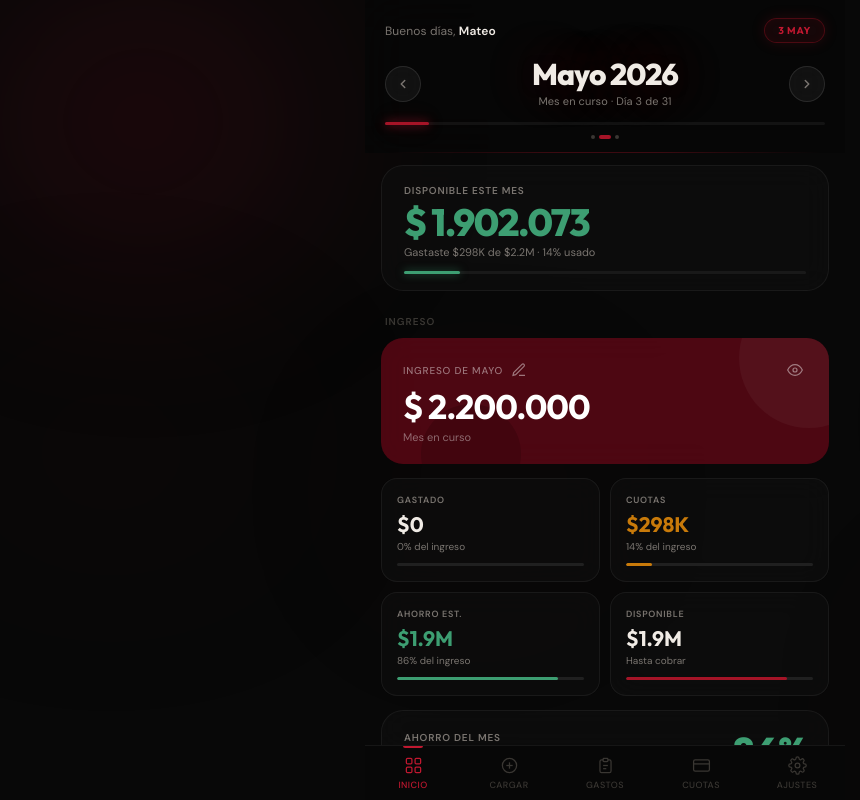
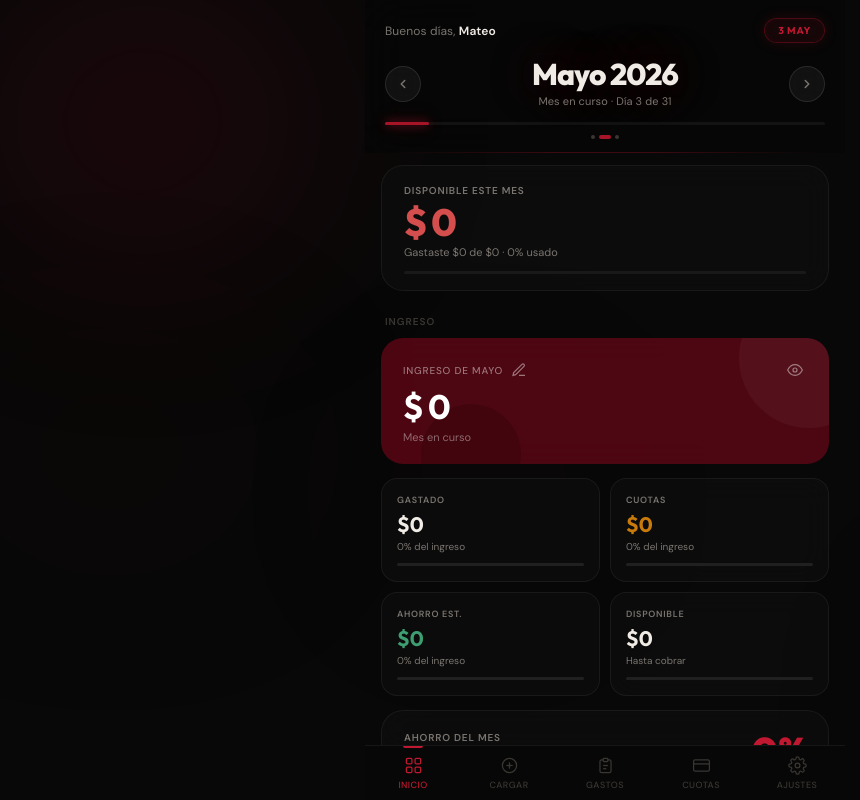
Before and after one commit to 14mateopiccardi14-boop/appfinanzas, a plain HTML site: page index.html in a window 1280 px wide. Shown: the whole page, without its empty margins (35-895 px from the left). Drawn offline with nearby package versions, Linux system fonts and the light colour scheme.

Commit message:
quitar datos sensibles antes de hacer repo publico

```diff
--- a/index.html
+++ b/index.html
@@ -749,7 +749,7 @@ body{max-width:480px;margin:0 auto;display:flex;flex-direction:column;overflow:h
         <div class="set-title">Finanzas</div>
         <div class="set-row"><div><div class="sr-lbl">Ingreso base</div><div class="sr-sub">Valor por defecto en pesos</div></div><input type="number" class="sr-in" id="cfgInc" placeholder="2200000"></div>
         <div class="set-row"><div><div class="sr-lbl">Meta de ahorro</div><div class="sr-sub">% del ingreso</div></div><input type="number" class="sr-in" id="cfgGoal" placeholder="60" min="1" max="99"></div>
-        <div class="set-row"><div><div class="sr-lbl">Cuotas fijas del mes</div><div class="sr-sub">Monto total comprometido</div></div><input type="number" class="sr-in" id="cfgCuotas" placeholder="439428"></div>
+        <div class="set-row"><div><div class="sr-lbl">Cuotas fijas del mes</div><div class="sr-sub">Monto total comprometido</div></div><input type="number" class="sr-in" id="cfgCuotas" placeholder="0"></div>
         <div class="set-row"><div><div class="sr-lbl">Gasto previo al registro</div><div class="sr-sub" id="previoSub">Gastos del mes antes de usar la app</div></div><input type="number" class="sr-in" id="cfgPrevio" placeholder="0"></div>
         <div class="set-row"><div><div class="sr-lbl">Moneda principal</div><div class="sr-sub">Para mostrar totales</div></div>
           <select class="sr-in" id="cfgCurrency" style="width:130px;text-align:left;font-family:var(--dm);font-size:13px;">
@@ -833,14 +833,14 @@ body{max-width:480px;margin:0 auto;display:flex;flex-direction:column;overflow:h
 // ═══ CONFIGURATION ═══
 const APP_CONFIG={
   user:{name:'Mateo'},
-  defaults:{income:2200000,savingsGoal:60,locale:'es-AR',currency:'ARS'},
+  defaults:{income:0,savingsGoal:60,locale:'es-AR',currency:'ARS'},
   thresholds:{spendDanger:0.40,spendWarn:0.25,budgetAlert:0.80},
   currencies:{
     ARS:{symbol:'$',locale:'es-AR',digits:0},
     USD:{symbol:'US$',locale:'en-US',digits:2}
   },
   categories:[
-    {name:'Cuotas tarjetas',emoji:'\u{1F4B3}',color:'#c07808',budget:439428,
+    {name:'Cuotas tarjetas',emoji:'\u{1F4B3}',color:'#c07808',budget:0,
      kw:['cuota','tarjeta','visa','mastercard','resumen']},
     {name:'Ropa / compras online',emoji:'\u{1F455}',color:'#c44040',budget:50000,
      kw:['ropa','zapatilla','remera','buzo','campera','adidas','puma','nike','umbro','jean','pantalon','calzado','indumentaria','meli','mercadolibre','dexter','tienda']},
@@ -1701,37 +1701,7 @@ g('fDesc').addEventListener('keydown',function(e){
   if(e.key==='Enter'){e.preventDefault();clearTimeout(_iTimer);doInterpret();}
 });
 
-// ═══ MIGRATION ═══
-(function(){
-  var k='txs:2026-04';
-  var txs=JSON.parse(localStorage.getItem(k)||'[]');
-  var seed=txs.find(function(t){return t.id==='seed-abril';});
-  if(seed){
-    if(!localStorage.getItem('cfg:previo:2026-04'))
-      localStorage.setItem('cfg:previo:2026-04',JSON.stringify(seed.monto));
-    localStorage.setItem(k,JSON.stringify(txs.filter(function(t){return t.id!=='seed-abril';})));
-  }
-})();
-
-// Cuotas preload
-(function(){
-  var existing=DS.getCuotas();if(existing.length>0)return;
-  var preload=[
-    {id:'visa-newsan12',nombre:'Newsan SA (12c)',tarjeta:'Visa Galicia',monto:65624.93,total:12,pagadas:4,inicio:'2025-12',cat:'Tecnolog\u00eda'},
-    {id:'visa-5190760tu',nombre:'MERPAGO*5190760TU',tarjeta:'Visa Galicia',monto:58333.33,total:6,pagadas:5,inicio:'2025-11',cat:'Otro'},
-    {id:'mc-newsan',nombre:'Newsan SA',tarjeta:'Mastercard Gold',monto:15936.33,total:6,pagadas:4,inicio:'2025-12',cat:'Tecnolog\u00eda'},
-    {id:'mc-tiendagranate',nombre:'Tienda Granate',tarjeta:'Mastercard Gold',monto:14331.66,total:6,pagadas:4,inicio:'2025-12',cat:'Ropa / compras online'},
-    {id:'mc-sevensport',nombre:'Seven Sport',tarjeta:'Mastercard Gold',monto:12135.00,total:6,pagadas:4,inicio:'2025-12',cat:'Entretenimiento'},
-    {id:'mc-lanus',nombre:'Club Atl\u00e9tico Lan\u00fas',tarjeta:'Mastercard Gold',monto:16633.33,total:3,pagadas:2,inicio:'2026-02',cat:'Entretenimiento'},
-    {id:'mc-umbro1',nombre:'Umbro (1ra compra)',tarjeta:'Mastercard Gold',monto:45441.79,total:3,pagadas:1,inicio:'2026-03',cat:'Ropa / compras online'},
-    {id:'mc-umbro2',nombre:'Umbro (2da compra)',tarjeta:'Mastercard Gold',monto:71383.80,total:3,pagadas:0,inicio:'2026-04',cat:'Ropa / compras online'},
-    {id:'mp-mercadolibre',nombre:'MercadoLibre',tarjeta:'Mercado Pago',monto:24211.67,total:3,pagadas:2,inicio:'2026-02',cat:'Otro'},
-    {id:'mp-mixpintureria',nombre:'MixPintureria',tarjeta:'Mercado Pago',monto:46707.34,total:3,pagadas:0,inicio:'2026-04',cat:'Otro'},
-    {id:'mp-pintgiannoni',nombre:'PintGiannoni',tarjeta:'Mercado Pago',monto:18136.48,total:3,pagadas:0,inicio:'2026-04',cat:'Otro'},
-    {id:'mp-2ssrl',nombre:'2S SRL',tarjeta:'Mercado Pago',monto:8229.24,total:3,pagadas:0,inicio:'2026-04',cat:'Otro'}
-  ];
-  DS.saveCuotas(preload);
-})();
+
 
 // ═══ INIT ═══
 applyCats();
```
